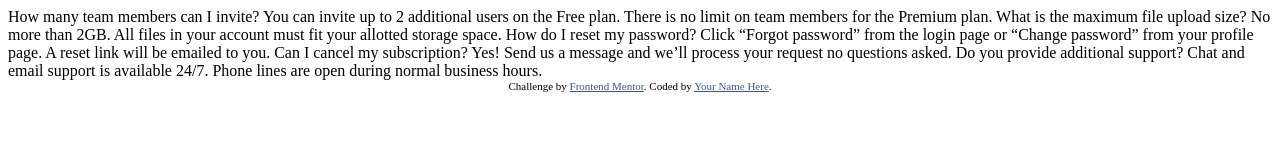
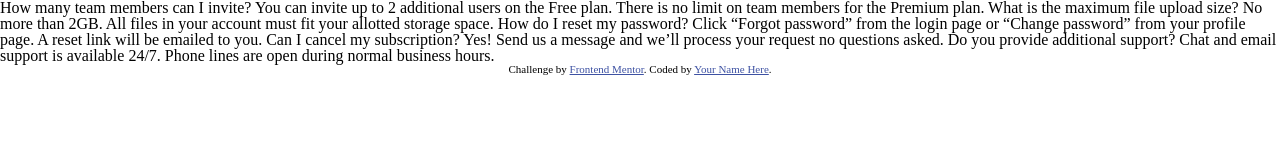
Before and after one commit to saiorond/cartao-de-perguntas-frequentes, a plain HTML site: page index.html in a window 1280 px wide. Drawn offline with Linux system fonts and the light colour scheme.

Commit message:
iniciando html

```diff
--- a/index.html
+++ b/index.html
@@ -2,17 +2,17 @@
 <html lang="pt-br">
 <head>
   <meta charset="UTF-8">
-  <meta name="viewport" content="width=device-width, initial-scale=1.0"> <!-- displays site properly based on user's device -->
-
+  <meta name="viewport" content="width=device-width, initial-scale=1.0">
+  <link rel="preconnect" href="https://fonts.googleapis.com">
+  <link rel="preconnect" href="https://fonts.gstatic.com" crossorigin>
+  <link href="https://fonts.googleapis.com/css2?family=Kumbh+Sans:wght@400;700&display=swap" rel="stylesheet">
+  <link href="./style.css" rel="stylesheet">
+  <link href="./reset.css" rel="stylesheet">
   <link rel="icon" type="image/png" sizes="32x32" href="./images/favicon-32x32.png">
 
-  <title>Frontend Mentor | FAQ Accordion Card</title>
+  <title>Frontend Mentor | Cartão de perguntas frequentes</title>
 
   <!-- Feel free to remove these styles or customise in your own stylesheet 👍 -->
-  <style>
-    .attribution { font-size: 11px; text-align: center; }
-    .attribution a { color: hsl(228, 45%, 44%); }
-  </style>
 </head>
 <body>
   How many team members can I invite?
--- /dev/null
+++ b/reset.css
@@ -0,0 +1,48 @@
+/* http://meyerweb.com/eric/tools/css/reset/
+   v2.0 | 20110126
+   License: none (public domain)
+*/
+
+html, body, div, span, applet, object, iframe,
+h1, h2, h3, h4, h5, h6, p, blockquote, pre,
+a, abbr, acronym, address, big, cite, code,
+del, dfn, em, img, ins, kbd, q, s, samp,
+small, strike, strong, sub, sup, tt, var,
+b, u, i, center,
+dl, dt, dd, ol, ul, li,
+fieldset, form, label, legend,
+table, caption, tbody, tfoot, thead, tr, th, td,
+article, aside, canvas, details, embed,
+figure, figcaption, footer, header, hgroup,
+menu, nav, output, ruby, section, summary,
+time, mark, audio, video {
+	margin: 0;
+	padding: 0;
+	border: 0;
+	font-size: 100%;
+	font: inherit;
+	vertical-align: baseline;
+}
+/* HTML5 display-role reset for older browsers */
+article, aside, details, figcaption, figure,
+footer, header, hgroup, menu, nav, section {
+	display: block;
+}
+body {
+	line-height: 1;
+}
+ol, ul {
+	list-style: none;
+}
+blockquote, q {
+	quotes: none;
+}
+blockquote:before, blockquote:after,
+q:before, q:after {
+	content: '';
+	content: none;
+}
+table {
+	border-collapse: collapse;
+	border-spacing: 0;
+}
--- a/style.css
+++ b/style.css
@@ -1,6 +1,6 @@
 :root {
 /* text */
----azul-muito-escuro: hsl(238, 29%, 16%);
+--azul-muito-escuro: hsl(238, 29%, 16%);
 --vermelho-suave: hsl(14, 88%, 65%);
 /* Background gradient */
 --violete-leve: hsl(273, 75%, 66%);
@@ -12,6 +12,11 @@
 --azul-acizentado-claro: hsl(240, 5%, 91%);
 }
 
+body {
+    font-family: 'Kumbh Sans', sans-serif;
+
+}
+
 
 
 .attribution {
```
